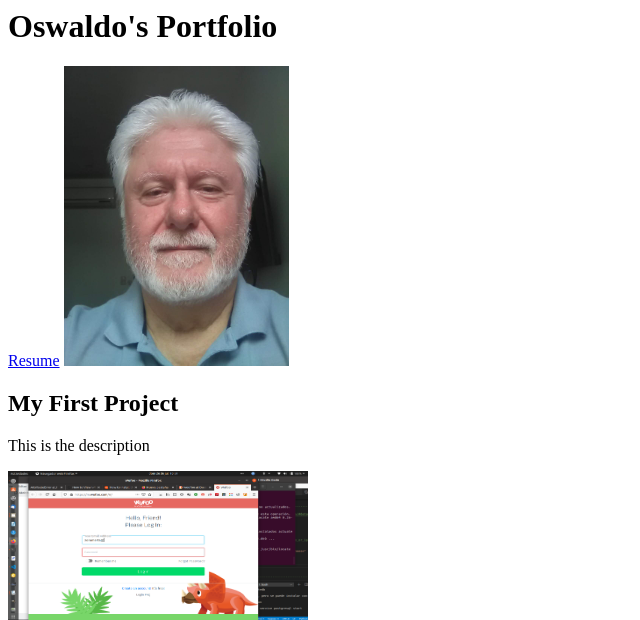
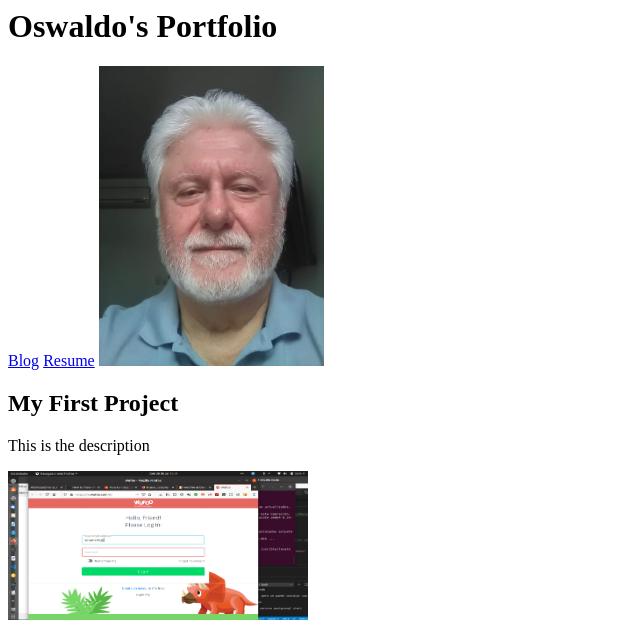
Before and after one commit to ozavala/django3-personal_portfolio, a Django app: page / in a window 1280 px wide. Shown: the top 620 px of the page, without its empty margins (0-640 px from the left). Run offline with Django 3.2, Linux system fonts and the light colour scheme; data comes from the database, SQL or seed files in the repository.

Commit message:
Implement details for numbering blogs

```diff
--- a/blog/templates/blog/all_blogs.html
+++ b/blog/templates/blog/all_blogs.html
@@ -2,7 +2,8 @@ Hello Blog
 
 {% for blog in blogs%}
 
-<h1>{{ blog.title}}</h1>
+<a href="{% url 'blog:detail' blog.id %}"><h2>{{ blog.title}}</h2></a>
+
 <p>{{ blog.description }}</p>
 <h5>Blog Date: {{ blog.date }}</h5>
 </br>
--- /dev/null
+++ b/blog/templates/blog/detail.html
@@ -0,0 +1 @@
+{{ blog.title }}
--- a/blog/urls.py
+++ b/blog/urls.py
@@ -1,6 +1,9 @@
 from django.urls import path
 from . import views
 
+app_name = 'blog'
+
 urlpatterns = [
     path('', views.all_blogs, name='all_blogs'),
+    path('<int:blog_id>/', views.detail, name='detail'),
 ]
--- a/blog/views.py
+++ b/blog/views.py
@@ -1,6 +1,10 @@
-from django.shortcuts import render
+from django.shortcuts import render, get_object_or_404
 from . models import Blog
 
 def all_blogs(request):
     blogs = Blog.objects.order_by('-date')[:5]
     return render(request, 'blog/all_blogs.html', {'blogs':blogs})
+
+def detail(request, blog_id):
+    blog = get_object_or_404(Blog, pk=blog_id)
+    return render(request, 'blog/detail.html',{'blog':blog})
--- a/portfolio/templates/portfolio/home.html
+++ b/portfolio/templates/portfolio/home.html
@@ -1,6 +1,8 @@
 <h1>Oswaldo's Portfolio</h1>
 
 {% load static %}
+
+<a href="{% url 'blog:all_blogs' %}">Blog</a>
 
 <a href="{% static 'portfolio/resume.pdf' %}">Resume</a>
 
```
